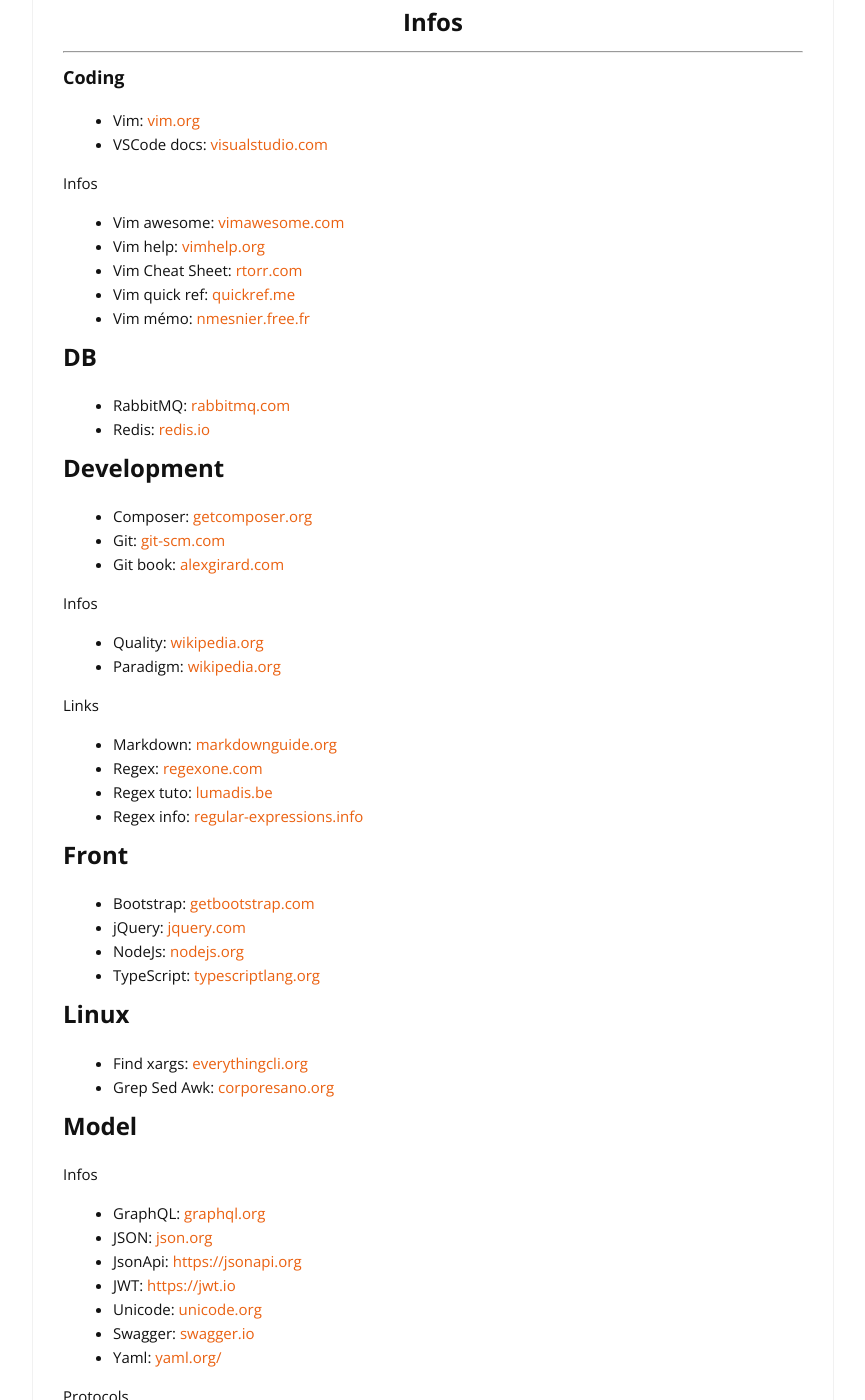
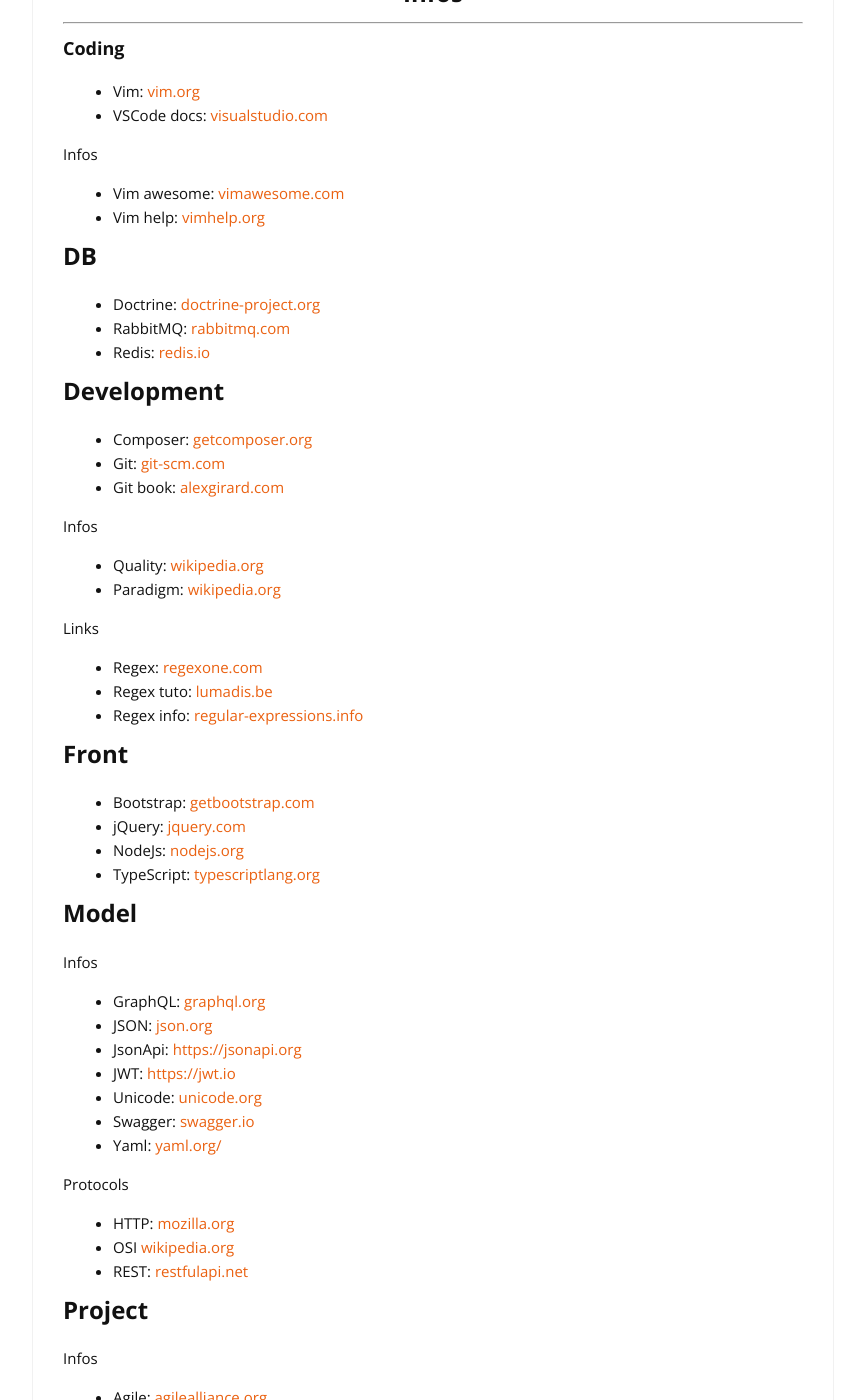
Before and after one commit to cylmat/cylmat.github.io, a Jekyll site: the page built from _pages/USEFUL.md, in a window 1280 px wide and 1400 px high, scrolled down 1619 px. Shown: the whole window, without its empty margins (207-1072 px from the left). Built offline with Jekyll 4.4.1, drawn with Linux system fonts in a browser that asks for light colours; nearby versions of some CDN libraries; some of the changed text lies outside the part shown.

Commit message:
Update USEFUL.md

```diff
--- a/_pages/USEFUL.md
+++ b/_pages/USEFUL.md
@@ -20,23 +20,21 @@
 |[Zend.com](https://www.zend.com/blog)|[Developpez.com](https://php.developpez.com)|
 |[Humancoder.com](https://news.humancoders.com/t/php)|[Phparch.com](https://www.phparch.com)|
 
-* [Thecodecadence](https://thecodecadence.medium.com)
-
 ### Spec
 
 |[Phptherightway.com](https://phptherightway.com)|[Php.watch](https://php.watch/versions)|
 |[Sensiolabs.com](https://blog.sensiolabs.com)|[Symfony.com blog](https://symfony.com/blog)|
-|[Doctrine-project.org](https://www.doctrine-project.org)|[Mozilla.org Ref](https://developer.mozilla.org/fr/docs/Web)|
-|[Ph8](https://www.php.net/releases/8.0/en.php)|[Symfony BP](https://symfony.com/doc/current/best_practices.html)|
+||[Mozilla.org Ref](https://developer.mozilla.org/fr/docs/Web)|
+|[Php8](https://www.php.net/releases/8.0/en.php)|[Symfony BP](https://symfony.com/doc/current/best_practices.html)|
 
-<center>- Daily learn -</center>
+<center>Training</center>
 
 |[Code.golf](https://code.golf)|[Vimgolf.com](https://www.vimgolf.com)|
 |[DSA Programiz.com](https://www.programiz.com/dsa)|[Freecodecamp.org](https://www.freecodecamp.org/learn)|
 |[Hackerrank.com](https://www.hackerrank.com)|[Leetcode.com](https://leetcode.com/explore)|
 
 |[Root-me.org](https://www.root-me.org)|[Tryhackme.com](https://tryhackme.com)|
-|[Portswigger.net](https://portswigger.net/web-security)|[Owasp.org](https://owasp.org/www-project-top-ten)|
+|[Portswigger.net](https://portswigger.net/web-security)||
 
 - [Google](https://developers.google.com/learn) - Tutorialspoint ([big](https://www.tutorialspoint.com/big_data_tutorials.htm) - [db](https://www.tutorialspoint.com/database_tutorials.htm) - [man](https://www.tutorialspoint.com/management_tutorials.htm) - [ops](https://www.tutorialspoint.com/devops_tutorials.htm) - [prog](https://www.tutorialspoint.com/computer_programming_tutorials.htm) - [web](https://www.tutorialspoint.com/web_development_tutorials.htm)) - [W3](https://www.w3.org) - [W3schools](https://www.w3schools.com)
 
@@ -68,11 +66,9 @@
 Infos
 - Vim awesome: [vimawesome.com](https://vimawesome.com)
 - Vim help: [vimhelp.org](https://vimhelp.org)
-- Vim Cheat Sheet: [rtorr.com](https://vim.rtorr.com)
-- Vim quick ref: [quickref.me](https://quickref.me/vim)
-- Vim mémo: [nmesnier.free.fr](http://nmesnier.free.fr/vim.html)
 
 ## DB
++ Doctrine: [doctrine-project.org](https://www.doctrine-project.org)
 + RabbitMQ: [rabbitmq.com](https://www.rabbitmq.com)
 + Redis: [redis.io](https://redis.io)
 
@@ -86,7 +82,6 @@
 - Paradigm: [wikipedia.org](https://fr.m.wikipedia.org/wiki/Paradigme_(programmation))
 
 Links
-+ Markdown: [markdownguide.org](https://www.markdownguide.org/cheat-sheet)
 + Regex: [regexone.com](https://regexone.com)
 + Regex tuto: [lumadis.be](https://lumadis.be/regex)
 + Regex info: [regular-expressions.info](https://www.regular-expressions.info)
@@ -96,10 +91,6 @@
 - jQuery: [jquery.com](https://blog.jquery.com)
 - NodeJs: [nodejs.org](https://nodejs.org/en/docs)
 - TypeScript: [typescriptlang.org](https://www.typescriptlang.org/docs)
-
-## Linux
-- Find xargs: [everythingcli.org](https://www.everythingcli.org/find-exec-vs-find-xargs)
-- Grep Sed Awk: [corporesano.org](http://www.corporesano.org/doc-site/grepawksed.html)
 
 ## Model
 Infos
```
Also changed, not shown: other parts of _pages/USEFUL.md (+9 -3 lines).
